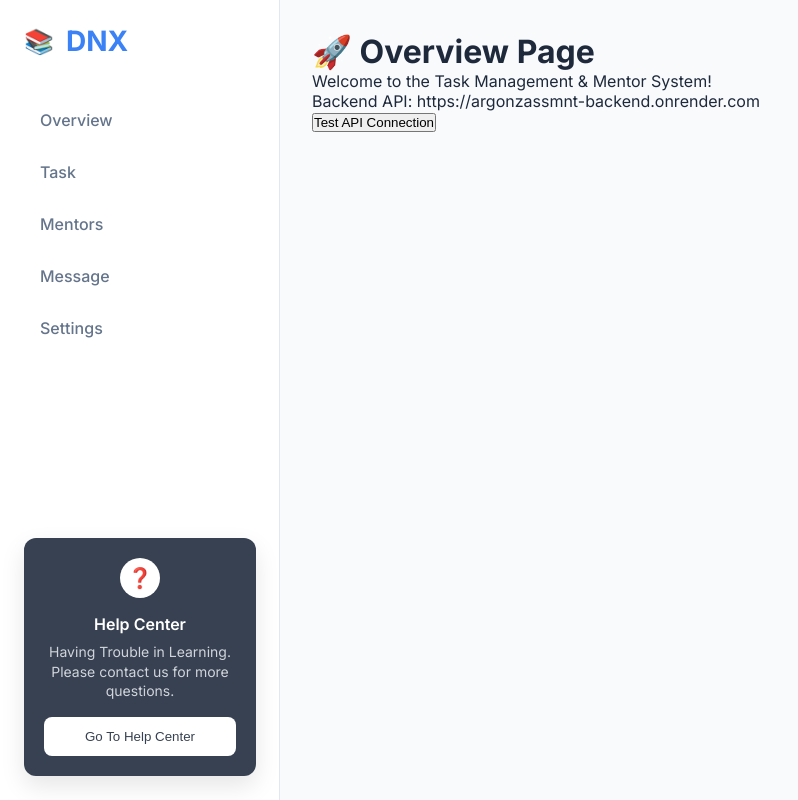
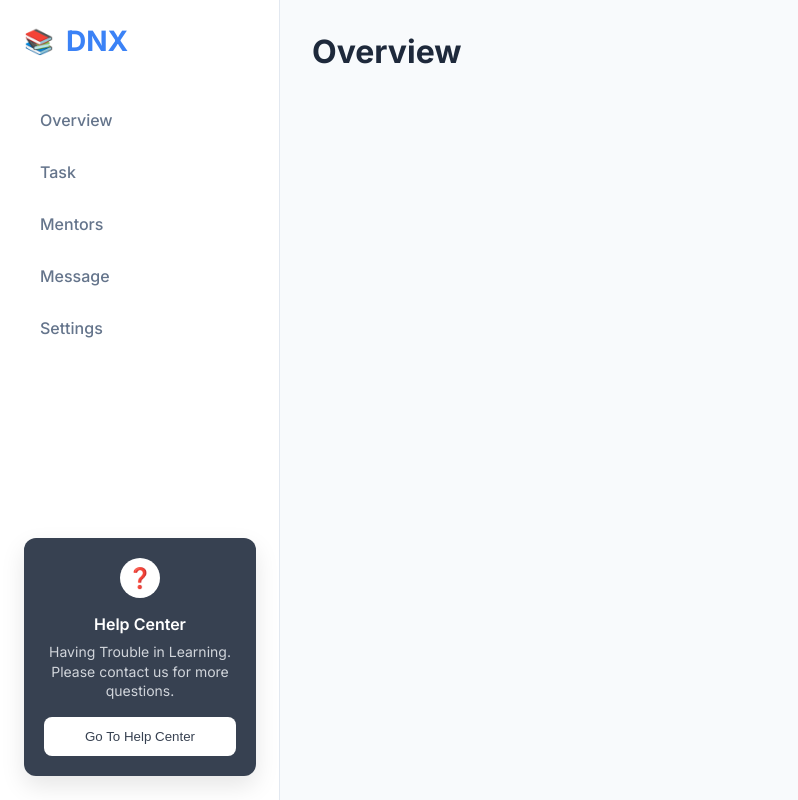
Before and after one commit to Siddhardha2330/argonzassmnt-frontend, a React app: page / in a window 1280 px wide. Shown: the whole page, without its empty margins (0-798 px from the left). Built offline with nearby package versions, Linux system fonts and the light colour scheme; no server answers.

Commit message:
clean: simplify overview page - remove text, emoji, and test API button

```diff
--- a/src/App.tsx
+++ b/src/App.tsx
@@ -31,16 +31,7 @@ const App: React.FC = () => {
               <Routes>
                 <Route path="/" element={
                   <div className="overview-page">
-                    <h1>🚀 Overview Page</h1>
-                    <p>Welcome to the Task Management & Mentor System!</p>
-                    <p>Backend API: https://argonzassmnt-backend.onrender.com</p>
-                    <button onClick={() => {
-                      console.log('🔍 Testing API connection...');
-                      fetch('https://argonzassmnt-backend.onrender.com/api/health')
-                        .then(res => res.json())
-                        .then(data => console.log('✅ API Health:', data))
-                        .catch(err => console.error('❌ API Error:', err));
-                    }}>Test API Connection</button>
+                    <h1>Overview</h1>
                   </div>
                 } />
                 <Route path="/tasks" element={<TasksPage />} />
```
